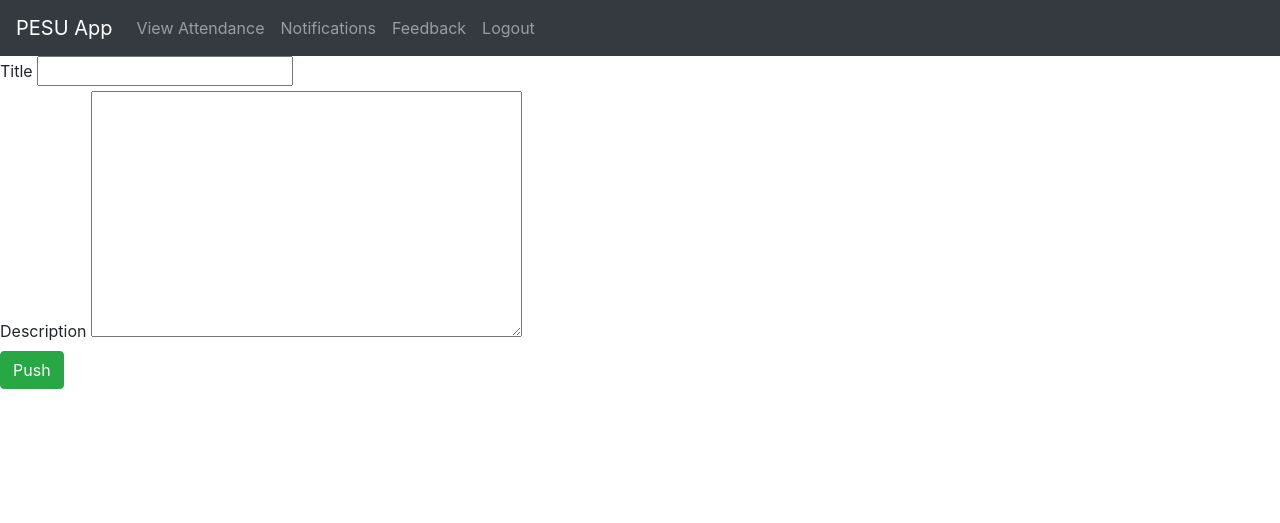
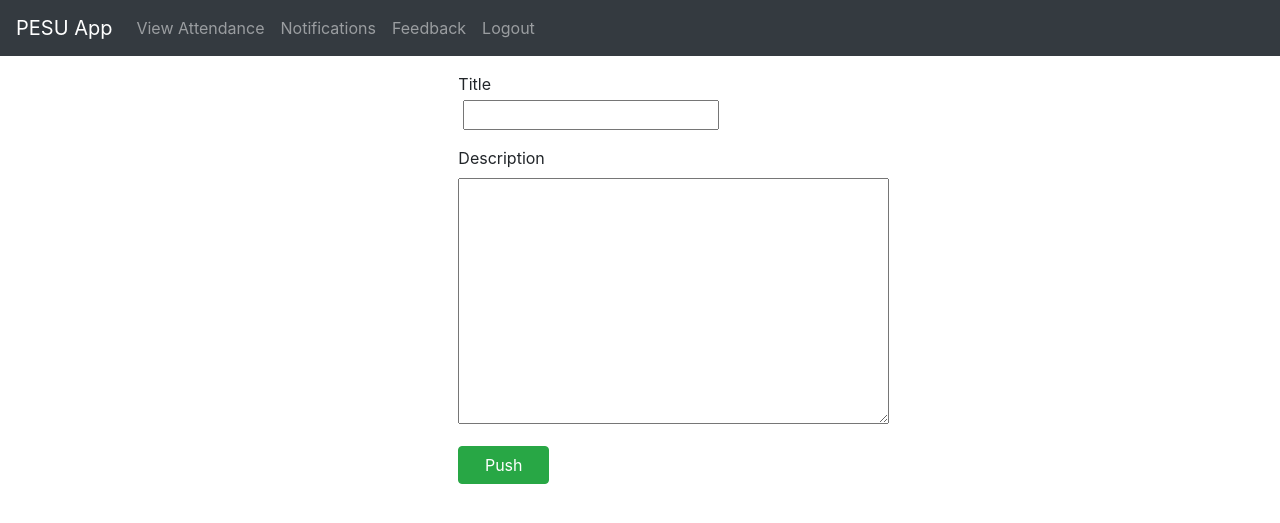
Before and after one commit to SreejeshSaya/PESU_App, a Django app: template classroom/templates/create-notification.html in a window 1280 px wide. Shown: the top 523 px of the page. Run offline with Django 3.2, Linux system fonts and the light colour scheme; the template is opened without the code that fills it: values that come from a table or form of the project are taken from there, others are empty; some libraries are stand-ins or nearby versions.

Commit message:
create-notification and student-feedback UI

```diff
--- a/classroom/templates/create-notification.html
+++ b/classroom/templates/create-notification.html
@@ -3,7 +3,7 @@
 {% block content %}
 <form class="form-group" action="{% url 'create-notification' %}" method="POST"> {% csrf_token %}
     {{ form.non_field_errors }}
-    <div>
+<!--     <div>
 	    <label for="{{ form.title.id_for_label }}">Title</label>
 	    {{ form.title }}
     </div>
@@ -11,6 +11,32 @@
 	    <label for="{{ form.description.id_for_label }}">Description</label>
 	    {{ form.description }}
     </div>
-    <input class="btn btn-success" type="submit" value="Push">
+    <input class="btn btn-success" type="submit" value="Push"> -->
+    <div class="container">
+        <div class="form-row justify-content-center mt-3">
+            <div class="form-group col-md-4">
+              <div class="mb-1">Title</div>
+              <label for="{{ form.title.id_for_label }}"></label> {{ form.title }}
+              <!-- <input type="text" class="form-control" id="inputCity"> -->
+            </div>
+
+            <!-- <input class="btn btn-success" type="submit" value="Push"> -->
+        <!--     <div class="form-group col-md-2">
+              <label for="inputZip">Zip</label>
+              <input type="text" class="form-control" id="inputZip">
+            </div> -->
+        </div>
+        <div class="form-row justify-content-center">
+            <div class="form-group col-md-4">
+              <label for="{{ form.description.id_for_label }}">Description</label> {{ form.description }}
+            </div>
+        </div>
+
+        <div class="form-row justify-content-center">
+            <div class="form-group col-md-4">
+               <input class="btn btn-success w-25" type="submit" value="Push">
+            </div>
+        </div>
+    </div>
 </form>
 {% endblock %}
```
Also changed, not shown: classroom/templates/student-feedback.html (+43 -6 lines), classroom/migrations/0002_auto_20210409_0816.py (added).
